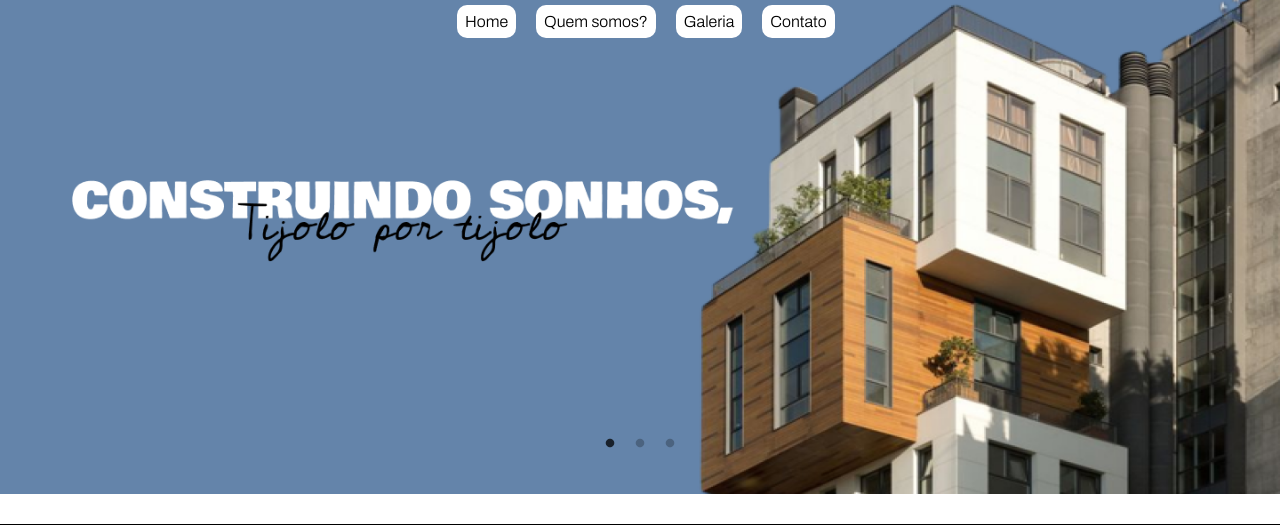
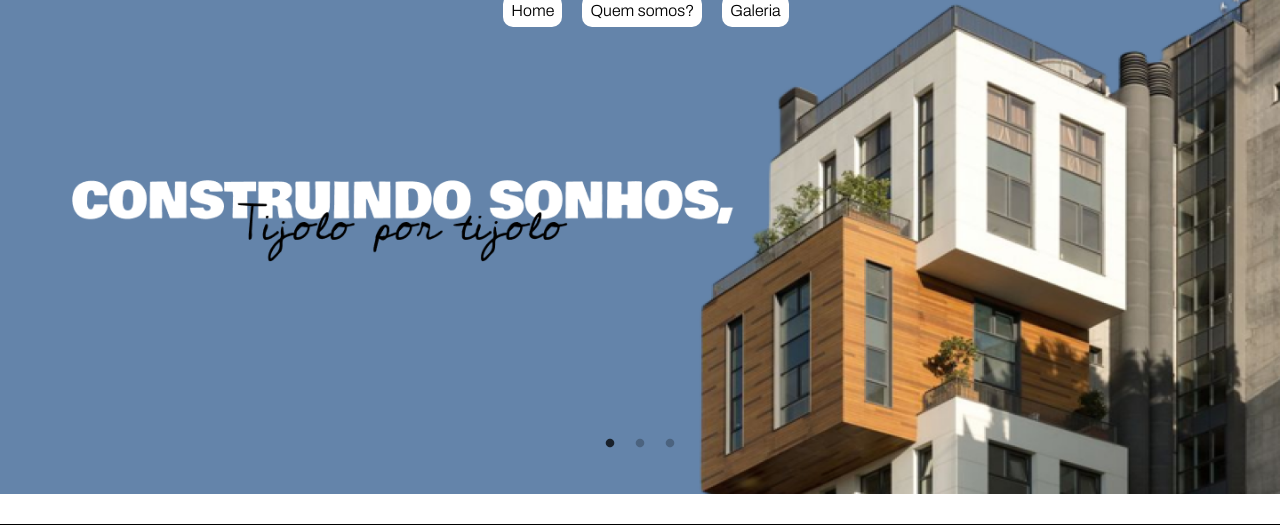
Before and after one commit to nclhenri/LMConstrucoesCivil, a PHP site: page /index.php in a window 1280 px wide; the page is wider, and only the part inside the window is pictured. Shown: the part 722-1247 px from the top of that part. Run offline with PHP 8.4, Linux system fonts and the light colour scheme; some web fonts are replaced.

Commit message:
finalizado 2

```diff
--- a/conteudo/header.php
+++ b/conteudo/header.php
@@ -31,8 +31,7 @@
                 <ul>
                     <li><a href="index.php">Home</a></li>
                     <li><a href="sobre.php">Quem somos?</a></li>
-                    <li><a href="">Galeria</a></li>
-                    <li><a href="">Contato</a></li>
+                    <li><a href="galeria.php">Galeria</a></li>
                 </ul>
             </nav>
         </div>
```
